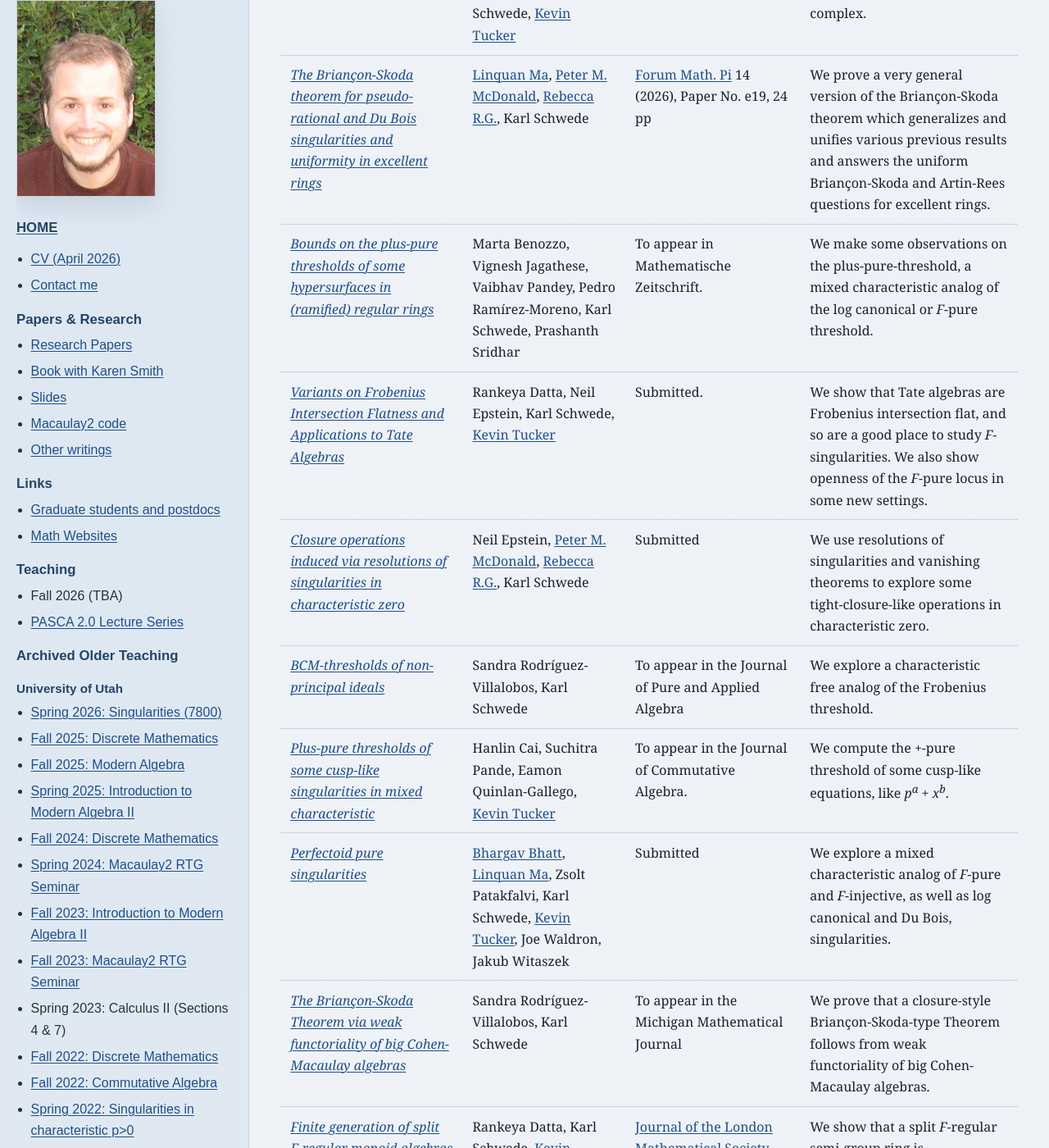
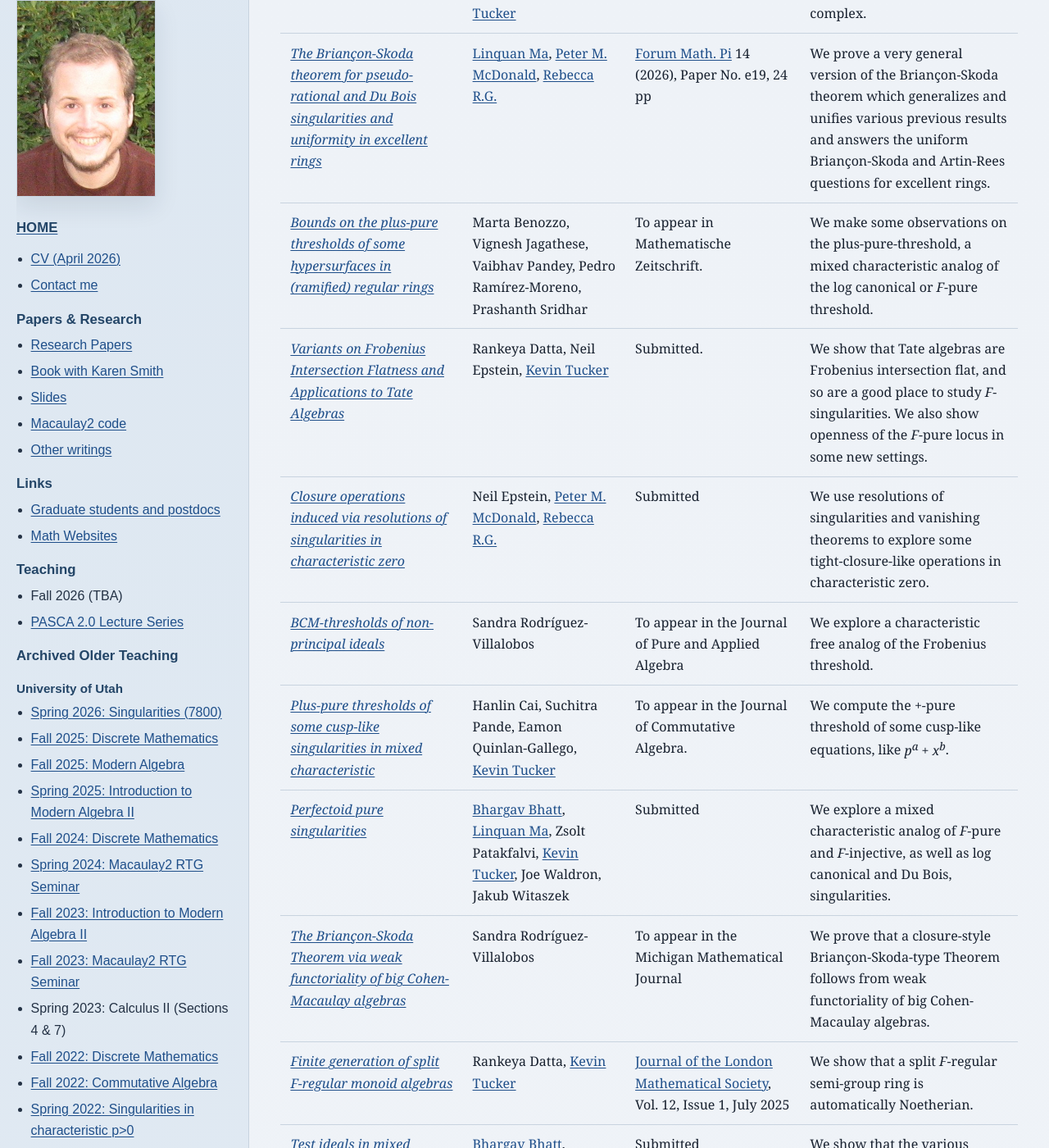
Before and after one commit to kschwede/kschwede.github.io, a Jekyll site: the page built from papers.html, in a window 1280 px wide and 1400 px high, scrolled down 507 px. Shown: the whole window at 82% size. Built offline with Jekyll 4.4.1, drawn with Linux system fonts in a browser that asks for light colours; some of the changed text lies outside the part shown.

Commit message:
Remove 'Karl Schwede' from author lists
Removed Karl Schwede from multiple author entries in papers.html.

```diff
--- a/papers.html
+++ b/papers.html
@@ -28,49 +28,49 @@ title: 'Research Papers'
 
                 <tr>
                 <td><i><a href="https://arxiv.org/abs/2607.08965" target="_blank" rel="noopener noreferrer">Factoring maps to big Cohen-Macaulay algebras through blowups</a></i></td>
-                <td>Karl Schwede</td>
+                <td></td>
                 <td></td>
                 <td>We show that the map to the derived structure sheaf of any blowup always factors the map to any sufficiently functorial big Cohen-Macaulay algebra.</td>
                 </tr>
 
                 <tr>
                 <td><i><a href="https://arxiv.org/abs/2604.20005" target="_blank" rel="noopener noreferrer">F-finite schemes have a dualizing complex</a></i></td>
-                <td><a href="https://www.math.ias.edu/~bhatt/" target="_blank" rel="noopener noreferrer">Bhargav Bhatt</a>,  <a href="http://www.mabli.org/mabli.html" target="_blank" rel="noopener noreferrer">Manuel Blickle</a>, Karl Schwede, <a href="https://sites.google.com/uic.edu/kftucker" target="_blank" rel="noopener noreferrer">Kevin Tucker</a></td>
+                <td><a href="https://www.math.ias.edu/~bhatt/" target="_blank" rel="noopener noreferrer">Bhargav Bhatt</a>,  <a href="http://www.mabli.org/mabli.html" target="_blank" rel="noopener noreferrer">Manuel Blickle</a>, <a href="https://sites.google.com/uic.edu/kftucker" target="_blank" rel="noopener noreferrer">Kevin Tucker</a></td>
                 <td></td>
                 <td>We prove that F-finite schemes have a canonical dualizing complex.</td>
               </tr>
 
               <tr>
                 <td><i><a href="https://arxiv.org/abs/2510.11540" target="_blank" rel="noopener noreferrer">The Briançon-Skoda theorem for pseudo-rational and Du Bois singularities and uniformity in excellent rings</a></i></td>
-                <td><a href="https://www.math.purdue.edu/~ma326/" target="_blank" rel="noopener noreferrer">Linquan Ma</a>,  <a href="https://sites.google.com/view/petermcdonald/home?~petermm2/" target="_blank" rel="noopener noreferrer">Peter M. McDonald</a>,  <a href="https://sites.google.com/site/rebeccargmath/" target="_blank" rel="noopener noreferrer">Rebecca R.G.</a>, Karl Schwede</td>
+                <td><a href="https://www.math.purdue.edu/~ma326/" target="_blank" rel="noopener noreferrer">Linquan Ma</a>,  <a href="https://sites.google.com/view/petermcdonald/home?~petermm2/" target="_blank" rel="noopener noreferrer">Peter M. McDonald</a>,  <a href="https://sites.google.com/site/rebeccargmath/" target="_blank" rel="noopener noreferrer">Rebecca R.G.</a></td>
                 <td><a href="https://doi.org/10.1017/fmp.2026.10035">Forum Math. Pi</a> 14 (2026), Paper No. e19, 24 pp</td>
                 <td>We prove a very general version of the Briançon-Skoda theorem which generalizes and unifies various previous results and answers the uniform Briançon-Skoda and Artin-Rees questions for excellent rings.</td>
               </tr>
 
               <tr>
                 <td><i><a href="https://www.arxiv.org/abs/2509.07217" target="_blank" rel="noopener noreferrer">Bounds on the plus-pure thresholds of some hypersurfaces in (ramified) regular rings</a></i></td>
-                <td>Marta Benozzo, Vignesh Jagathese, Vaibhav Pandey, Pedro Ramírez-Moreno, Karl Schwede, Prashanth Sridhar</td>
+                <td>Marta Benozzo, Vignesh Jagathese, Vaibhav Pandey, Pedro Ramírez-Moreno, Prashanth Sridhar</td>
                 <td>To appear in Mathematische Zeitschrift.</td>
                 <td>We make some observations on the plus-pure-threshold, a mixed characteristic analog of the log canonical or <i>F</i>-pure threshold.</td>
               </tr>
 
               <tr>
                 <td><i><a href="https://arxiv.org/abs/2504.06444" target="_blank" rel="noopener noreferrer">Variants on Frobenius Intersection Flatness and Applications to Tate Algebras</a></i></td>
-                <td>Rankeya Datta, Neil Epstein, Karl Schwede, <a href="https://sites.google.com/uic.edu/kftucker" target="_blank" rel="noopener noreferrer">Kevin Tucker</a></td>
+                <td>Rankeya Datta, Neil Epstein, <a href="https://sites.google.com/uic.edu/kftucker" target="_blank" rel="noopener noreferrer">Kevin Tucker</a></td>
                 <td>Submitted.</td>
                 <td>We show that Tate algebras are Frobenius intersection flat, and so are a good place to study <i>F</i>-singularities. We also show openness of the <i>F</i>-pure locus in some new settings.</td>
               </tr>
 
               <tr>
                 <td><i><a href="https://arxiv.org/abs/2504.05554" target="_blank" rel="noopener noreferrer">Closure operations induced via resolutions of singularities in characteristic zero</a></i></td>
-                <td>Neil Epstein,  <a href="https://sites.google.com/view/petermcdonald/home?~petermm2/" target="_blank" rel="noopener noreferrer">Peter M. McDonald</a>,  <a href="https://sites.google.com/site/rebeccargmath/" target="_blank" rel="noopener noreferrer">Rebecca R.G.</a>, Karl Schwede</td>
+                <td>Neil Epstein,  <a href="https://sites.google.com/view/petermcdonald/home?~petermm2/" target="_blank" rel="noopener noreferrer">Peter M. McDonald</a>,  <a href="https://sites.google.com/site/rebeccargmath/" target="_blank" rel="noopener noreferrer">Rebecca R.G.</a></td>
                 <td>Submitted</td>
                 <td>We use resolutions of singularities and vanishing theorems to explore some tight-closure-like operations in characteristic zero.</td>
               </tr>
 
               <tr>
                 <td><i><a href="https://arxiv.org/abs/2501.16773" target="_blank" rel="noopener noreferrer">BCM-thresholds of non-principal ideals</a></i></td>
-                <td>Sandra Rodríguez-Villalobos, Karl Schwede</td>
+                <td>Sandra Rodríguez-Villalobos</td>
                 <td>To appear in the Journal of Pure and Applied Algebra</td>
                 <td>We explore a characteristic free analog of the Frobenius threshold.</td>
               </tr>
@@ -84,28 +84,28 @@ title: 'Research Papers'
 
               <tr>
                 <td><i><a href="https://arxiv.org/abs/2409.17965" target="_blank" rel="noopener noreferrer">Perfectoid pure singularities</a></i></td>
-                <td><a href="https://www.math.ias.edu/~bhatt/" target="_blank" rel="noopener noreferrer">Bhargav Bhatt</a>,  <a href="https://www.math.purdue.edu/~ma326/" target="_blank" rel="noopener noreferrer">Linquan Ma</a>, Zsolt Patakfalvi, Karl Schwede, <a href="https://sites.google.com/uic.edu/kftucker" target="_blank" rel="noopener noreferrer">Kevin Tucker</a>, Joe Waldron, Jakub Witaszek</td>
+                <td><a href="https://www.math.ias.edu/~bhatt/" target="_blank" rel="noopener noreferrer">Bhargav Bhatt</a>,  <a href="https://www.math.purdue.edu/~ma326/" target="_blank" rel="noopener noreferrer">Linquan Ma</a>, Zsolt Patakfalvi, <a href="https://sites.google.com/uic.edu/kftucker" target="_blank" rel="noopener noreferrer">Kevin Tucker</a>, Joe Waldron, Jakub Witaszek</td>
                 <td>Submitted</td>
                 <td>We explore a mixed characteristic analog of <i>F</i>-pure and <i>F</i>-injective, as well as log canonical and Du Bois, singularities.</td>
               </tr>
 
               <tr>
                 <td><i><a href="https://arxiv.org/abs/2406.02433" target="_blank" rel="noopener noreferrer">The Briançon-Skoda Theorem via weak functoriality of big Cohen-Macaulay algebras</a></i></td>
-                <td>Sandra Rodríguez-Villalobos, Karl Schwede</td>
+                <td>Sandra Rodríguez-Villalobos</td>
                 <td>To appear in the Michigan Mathematical Journal</td>
                 <td>We prove that a closure-style Briançon-Skoda-type Theorem follows from weak functoriality of big Cohen-Macaulay algebras.</td>
               </tr>
 
               <tr>
                 <td><i><a href="https://arxiv.org/abs/2402.16974" target="_blank" rel="noopener noreferrer">Finite generation of split F-regular monoid algebras</a></i></td>
-                <td>Rankeya Datta, Karl Schwede, <a href="https://sites.google.com/uic.edu/kftucker" target="_blank" rel="noopener noreferrer">Kevin Tucker</a></td>
+                <td>Rankeya Datta, <a href="https://sites.google.com/uic.edu/kftucker" target="_blank" rel="noopener noreferrer">Kevin Tucker</a></td>
                 <td><a href="http://dx.doi.org/10.1112/jlms.70234" target="_blank" rel="noopener noreferrer">Journal of the London Mathematical Society</a>, Vol. 12, Issue 1, July 2025</td>
                 <td>We show that a split <i>F</i>-regular semi-group ring is automatically Noetherian.</td>
               </tr>
 
               <tr>
                 <td><i><a href="https://arxiv.org/abs/2401.00615" target="_blank" rel="noopener noreferrer">Test ideals in mixed characteristic: a unified theory up to perturbation</a></i></td>
-                <td><a href="https://www.math.ias.edu/~bhatt/" target="_blank" rel="noopener noreferrer">Bhargav Bhatt</a>,  <a href="https://www.math.purdue.edu/~ma326/" target="_blank" rel="noopener noreferrer">Linquan Ma</a>, Zsolt Patakfalvi, Karl Schwede, <a href="https://sites.google.com/uic.edu/kftucker" target="_blank" rel="noopener noreferrer">Kevin Tucker</a>, Joe Waldron, Jakub Witaszek</td>
+                <td><a href="https://www.math.ias.edu/~bhatt/" target="_blank" rel="noopener noreferrer">Bhargav Bhatt</a>,  <a href="https://www.math.purdue.edu/~ma326/" target="_blank" rel="noopener noreferrer">Linquan Ma</a>, Zsolt Patakfalvi, <a href="https://sites.google.com/uic.edu/kftucker" target="_blank" rel="noopener noreferrer">Kevin Tucker</a>, Joe Waldron, Jakub Witaszek</td>
                 <td>Submitted</td>
                 <td>We show that the various mixed characteristic test ideals are the same. We also show they can be computed by a sufficiently large alteration.</td>
               </tr>
```
